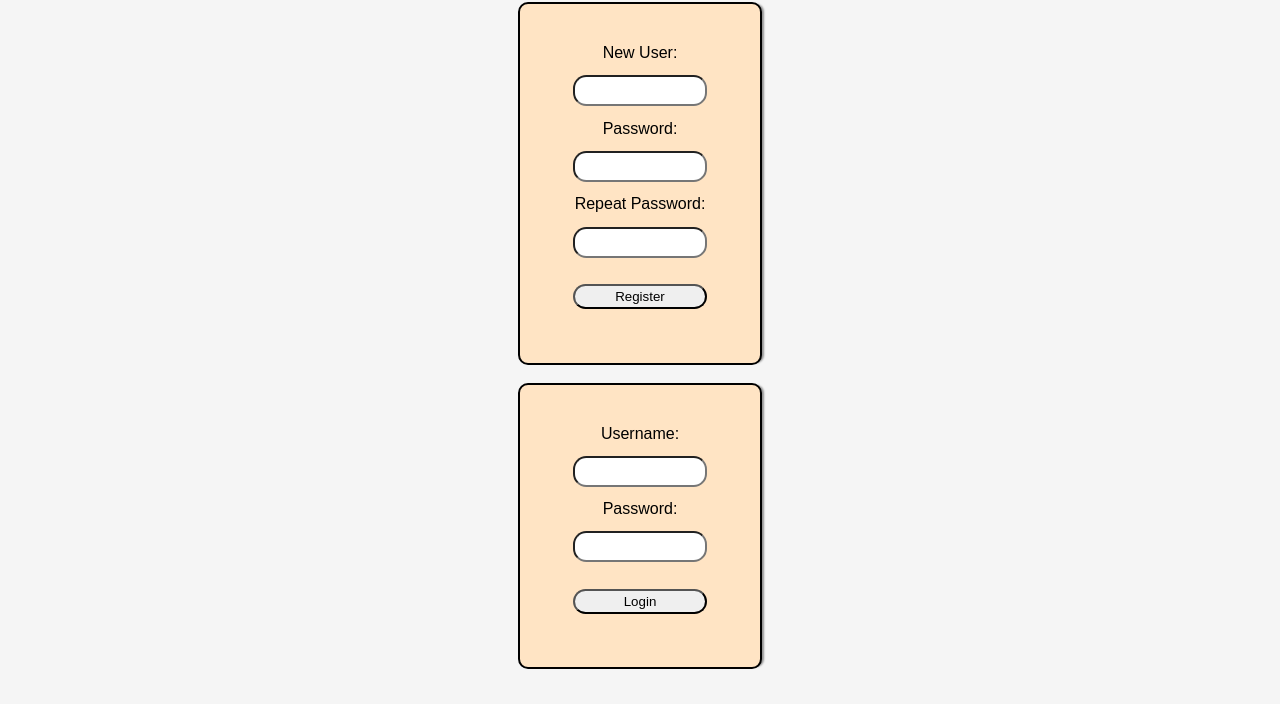
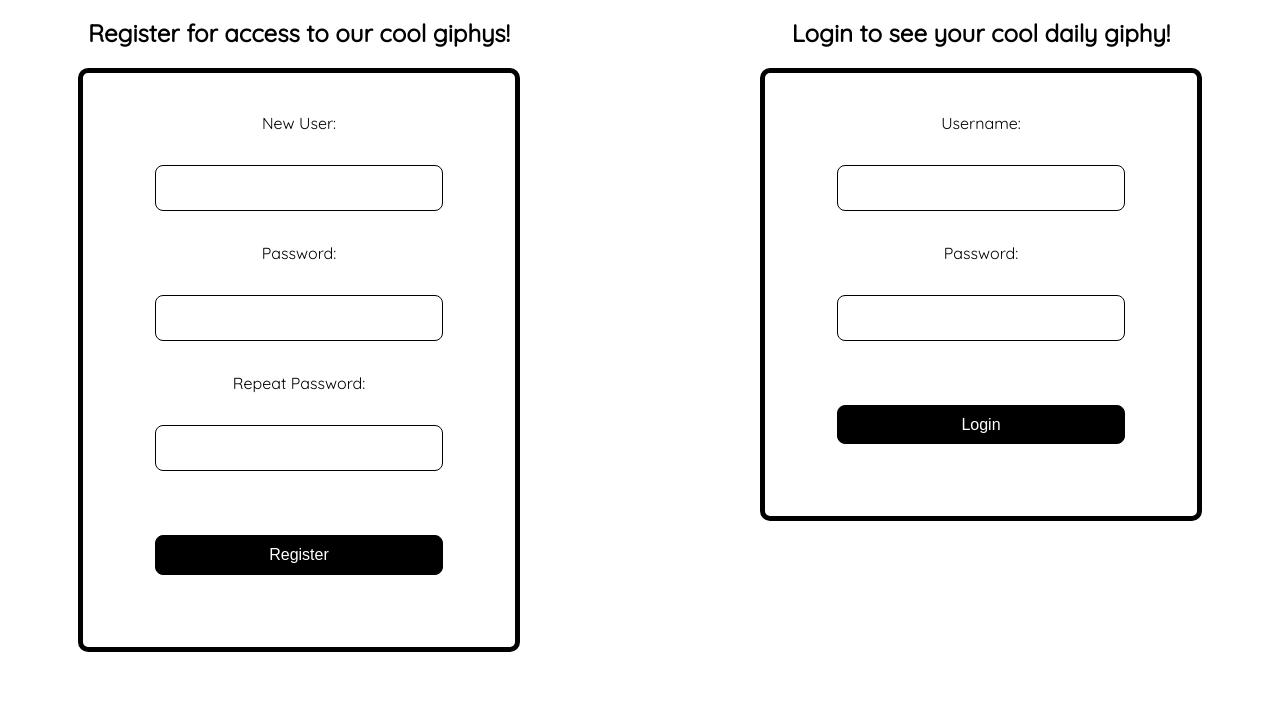
Before and after one commit to fac-17/week-7-langs, a website: page public/index.html in a window 1280 px wide. Shown: the part 96-800 px from the top of the page. Drawn offline with Linux system fonts and the light colour scheme; files that its build step writes are made by us from their sources; files whose address does not match are found by name.

Commit message:
css changes

```diff
--- a/public/index.html
+++ b/public/index.html
@@ -5,12 +5,14 @@
     <meta name="viewport" content="width=device-width, initial-scale=1.0" />
     <meta http-equiv="X-UA-Compatible" content="ie=edge" />
     <link rel="stylesheet" href="public/style.css" />
+    <link href="https://fonts.googleapis.com/css?family=Quicksand&display=swap" rel="stylesheet">
     <title>Be happy</title>
   </head>
   <body>
     <h1>Welcome!</h1>
-
+<section class="both_forms">
     <section class="register__form">
+      <h2>Register for access to our cool giphys!</h2>
       <form
         class="form__body register__form__body"
         action="/register"
@@ -41,6 +43,7 @@
     <br />
 
     <section class="login__form">
+      <h2>Login to see your cool daily giphy!</h2>
       <form class="form__body login__form__body" action="/login" method="POST">
         <label for="login__name">Username:</label>
         <input
@@ -61,7 +64,7 @@
         </button>
       </form>
     </section>
-
+</section>
     <script src="public/dom.js"></script>
   </body>
 </html>
--- a/public/style.css
+++ b/public/style.css
@@ -1,34 +1,65 @@
 body {
   display: block;
   text-align: center;
-  height: 200px;
-  background: whitesmoke;
+  /* background: whitesmoke; */
   font-family: "arial";
   padding: 10px 10px;
+  font-family: 'Quicksand', sans-serif;
 }
+
+h1 {
+  margin: 0.5rem;
+  font-size: 3rem;
+}
+
+.both_forms {
+  display: flex;
+  flex-direction: row;
+  justify-content: space-around;
+  margin-top: 0rem;
+}
+
+@media only screen and (max-width: 1050px) {
+  .both_forms {
+    flex-direction: column;
+  }
+}
+
 .form__body {
   border-radius: 10px;
-  background-color: bisque;
   display: flex;
   flex-direction: column;
   justify-content: center;
   margin: auto;
-  border: 2px solid black;
+  border: 5px solid black;
   padding: 2.5em;
-  width: 10rem;
-  box-shadow: 4px 0 2px -2px rgba(0,0,0,0.4);
+  width: 22rem;
+  /* box-shadow: 4px 0 2px -2px rgba(0,0,0,0.4); */
 }
 
 .form__body button,
 .form__body input {
   min-height: 25px;
-  margin: 1em;
-  border-radius: 1em;
+  margin: 2em;
+  border-radius: 0.5em;
   box-shadow: none;
+  padding: 0.6rem;
+  border: 1px solid black;
+  font-size: 1rem;
 }
 
 button {
   cursor: pointer;
+  background-color: black;
+  color: white;
+  padding: 1rem;
+  /* border: 3px solid black; */
+}
+
+button:hover {
+  background-color: white;
+  color: black;
+  /* border: 3px solid black; */
 }
 
 .redBorder {
--- a/src/authHelper.js
+++ b/src/authHelper.js
@@ -12,7 +12,7 @@ const hashPassword = (password, cb) => {
           cb(err);
         } else {
           cb(null, hash);
-          console.log(hash);
+          console.log(hash)
         }
       });
       console.log(password);
```
